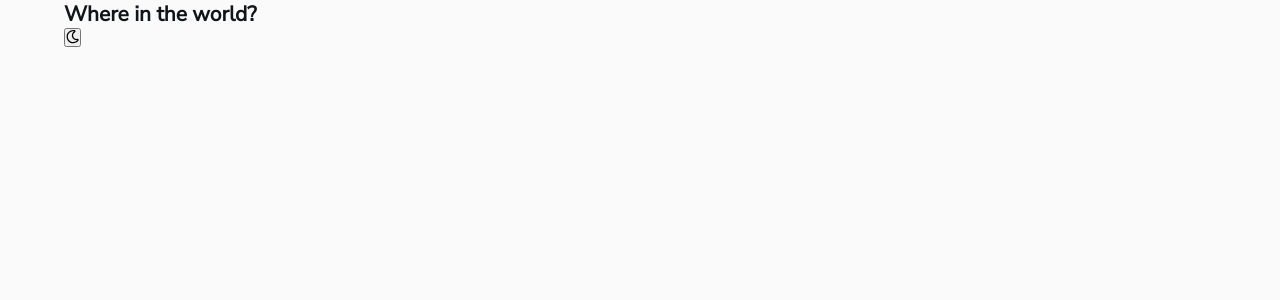
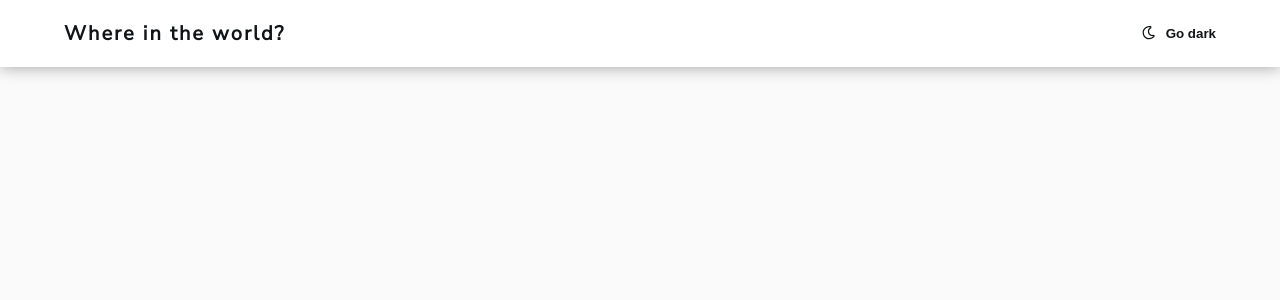
Before and after one commit to devByBjorn/where-in-the-world, a React app: page /country/1 in a window 1280 px wide. Shown: the top 300 px of the page. Built offline with nearby package versions, Linux system fonts and the light colour scheme; no server answers.

Commit message:
Header styled

```diff
--- a/src/components/App.js
+++ b/src/components/App.js
@@ -1,7 +1,7 @@
 import React from 'react'
 import { Switch, Route } from 'react-router-dom'
 import styled, { ThemeProvider } from 'styled-components'
-import { lightTheme, darkTheme, designTheme } from './Theme'
+import { userMode, designTheme } from './Theme'
 import CountriesFetch from './CountriesFetch'
 import CountryMoreInfo from './CountryMoreInfo'
 import Header from './Header'
@@ -15,9 +15,13 @@ const Container = styled.div`
   width: 140rem;
 `
 
+const MainContent = styled.main`
+  margin: 10rem 0;
+`
+
 const App = () => {
   const [theme, toggle, themeDidReload] = useDarkMode()
-  const userTheme = theme === 'light' ? lightTheme : darkTheme
+  const userTheme = theme === 'light' ? userMode.lightTheme : userMode.darkTheme
 
   if (!themeDidReload) {
     return <div />
@@ -27,17 +31,17 @@ const App = () => {
     <ThemeProvider theme={userTheme}>
       <ThemeProvider theme={designTheme}>
         <GlobalStyle />
+        <Header
+          toggle={toggle}
+          theme={theme}
+        />
         <Container>
-          <Header
-            toggle={toggle}
-            theme={theme}
-          />
-          <main>
+          <MainContent>
             <Switch>
               <Route exact path="/" component={CountriesFetch} />
               <Route path="/country/:name" component={CountryMoreInfo} />
             </Switch>
-          </main>
+          </MainContent>
         </Container>
       </ThemeProvider>
     </ThemeProvider>
--- a/src/components/FiltersForm.js
+++ b/src/components/FiltersForm.js
@@ -11,7 +11,7 @@ const FlexForm = styled.form`
   display: flex;
   justify-content: space-between;
   margin: 5rem 0;
-  position:relative;
+  padding-top: ${({ theme }) => theme.padding.standardPadding};
   width: 100%;
 
   @media (max-width: 720px) {
@@ -69,7 +69,7 @@ const FormOptionsWrap = styled.div`
   padding: ${({ theme }) => theme.padding.standardPadding};
   position: absolute;
   left: 0;
-  top: 4.5rem;
+  top: 5.5rem;
   width: 17rem;
   z-index: 999;
 
@@ -103,19 +103,15 @@ const FiltersForm = ({ onChangeInput, onChangeSelect }) => {
 
   return (
     <FlexForm onSubmit={(e) => e.preventDefault()}>
-
       <FormInput
         type="text"
-        placeholder="Search for a country..."
+        placeholder="Search for a country"
         onChange={onChangeInput} />
-
-
-
       <FormSelectContainer>
         <FormSelect
           onClick={displayOptions}
           name="region"
-        > Filter by regions.. <IconFA icon={arrowDown} />
+        > Filter by regions <IconFA icon={arrowDown} />
         </FormSelect>
 
         <FormOptionsWrap style={{ display: options }}>
@@ -128,11 +124,7 @@ const FiltersForm = ({ onChangeInput, onChangeSelect }) => {
           ))}
         </FormOptionsWrap>
       </FormSelectContainer>
-
-
-
     </FlexForm>
-
   )
 }
 
--- a/src/components/Header.js
+++ b/src/components/Header.js
@@ -1,12 +1,39 @@
 import React from 'react'
 import ToggleTheme from './ToggleTheme'
+import styled from 'styled-components'
+
+const HeaderContainer = styled.div`
+  background: ${({ theme }) => theme.elementBg};
+  box-shadow: ${({ theme }) => theme.boxShadow};
+  padding: 2rem 0;
+  position: fixed;
+  left: 0;
+  top: 0;
+  width: 100%;
+  z-index: 9999;
+`
+
+const HeaderContentContainer = styled.div`
+  display: flex;
+  justify-content: space-between;
+  margin: 0 auto;
+  max-width: 90vw;
+  width: 140rem;
+`
+
+const Heading = styled.h2`
+  font-size: ${({ theme }) => theme.typogrophy.xlTypo};
+  letter-spacing: .2rem;
+`
 
 const Header = ({ toggle, theme }) => {
   return (
-    <div >
-      <h2>Where in the world?</h2>
-      <ToggleTheme toggle={toggle} theme={theme} />
-    </div>
+    <HeaderContainer>
+      <HeaderContentContainer>
+        <Heading>Where in the world?</Heading>
+        <ToggleTheme toggle={toggle} theme={theme} />
+      </HeaderContentContainer>
+    </HeaderContainer>
   )
 }
 
--- a/src/components/Theme.js
+++ b/src/components/Theme.js
@@ -1,17 +1,19 @@
-const lightTheme = {
+
+const userMode = {
+  lightTheme: {
     mainBg: 'hsl(0, 0%, 98%)',
     elementBg: 'hsl(0, 0%, 100%)',
     input: 'hsl(0, 0%, 52%)',
     boxShadow: '0px 0px 15px 0px hsl(0, 0%, 62%)',
     text: 'hsl(200, 15%, 8%)',
-}
-
-const darkTheme = {
+  },
+  darkTheme: {
     mainBg: 'hsl(207, 26%, 17%)',
     elementBg: 'hsl(209, 23%, 22%)',
     input: 'hsl(0, 0%, 98%)',
     boxShadow: '0px 0px 15px 0px  hsl(200, 15%, 8%)',
     text: 'hsl(0, 0%, 100%)',
+  }
 }
 
 const designTheme = {
@@ -37,4 +39,4 @@ const designTheme = {
   },
 }
 
-export { lightTheme, darkTheme, designTheme }
+export { userMode, designTheme }
--- a/src/components/ToggleTheme.js
+++ b/src/components/ToggleTheme.js
@@ -1,18 +1,52 @@
-import React from 'react'
+import React, { Fragment } from 'react'
+import styled from 'styled-components'
 import IconFA from './IconFA'
 import { sun, moon } from '../icons/iconsLib'
 
+const ButtonMode = styled.button`
+  background: transparent;
+  border: none;
+  color: ${({ theme }) => theme.text};
+
+  &:focus {
+    outline:none;
+  }
+
+  span {
+    font-weight: ${({ theme }) => theme.fontWeight.largeWeight};
+    padding-left: ${({ theme }) => theme.padding.standardPadding};
+  }
+
+  @media (min-width: 1025px) {
+    &:hover {
+      span {
+        color: ${({ theme }) => theme.text};
+      }
+      color: #ffc600;
+      cursor:pointer;
+    }
+  }
+`
+
 const ToggleTheme = ({ theme, toggle }) => {
   return (
-    <button onClick={toggle}>
+    <ButtonMode onClick={toggle}>
       {theme === 'light'
-        ? (<IconFA
-          icon={moon}
-        />)
-        : (<IconFA
-          icon={sun}
-        />)}
-    </button>
+        ? (
+          <Fragment>
+            <IconFA
+              icon={moon}
+            /><span>Go dark</span>
+          </Fragment>
+        )
+        : (
+          <Fragment>
+            <IconFA
+              icon={sun}
+            /><span>Get light</span>
+          </Fragment>
+        )}
+    </ButtonMode>
   )
 }
 
--- a/src/icons/iconsLib.js
+++ b/src/icons/iconsLib.js
@@ -1,6 +1,6 @@
 
 import { library, icon } from '@fortawesome/fontawesome-svg-core'
-import { faSun, faMoon, faArrowAltCircleDown, faShareSquare } from '@fortawesome/free-regular-svg-icons'
+import { faSun, faMoon, faArrowAltCircleDown, faShareSquare, } from '@fortawesome/free-regular-svg-icons'
 
 library.add(faSun, faMoon)
 
```
Lines whose indentation alone changed are shown as unchanged.
